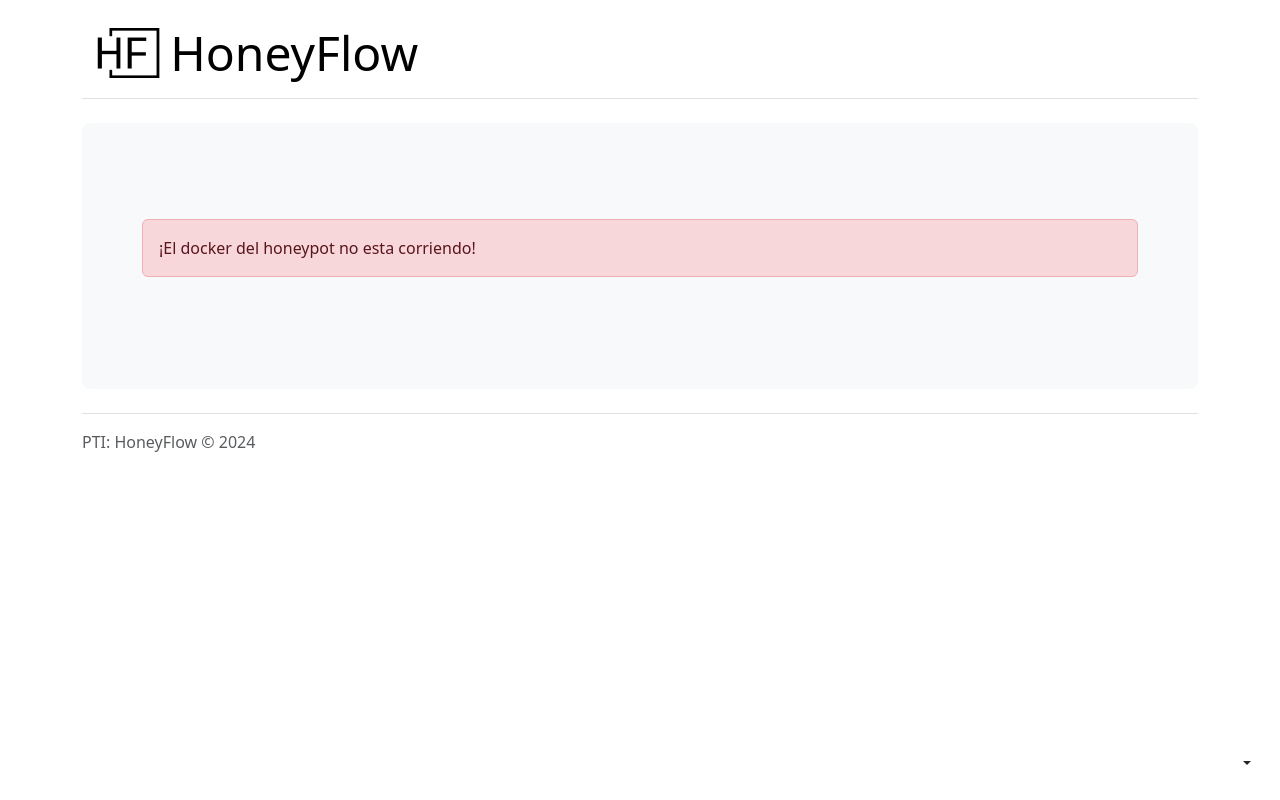
After one commit to marcelca02/Honeyflow, a Flask app: page /stop_honeypot in a window 1280 px wide. The commit adds this page. Run offline with Flask 3, Linux system fonts and the light colour scheme.

Commit message:
deploy and stop honeypot (docker) added. [+] Py File: run_docker_cowrie.py + more templates + modif routes.py

```diff
--- a/server/app/routes.py
+++ b/server/app/routes.py
@@ -1,12 +1,50 @@
-from flask import Blueprint, render_template
+import subprocess
+#import docker
+from flask import Blueprint, render_template, request
 
 
 routes = Blueprint('routes', __name__)
+
+# Variable global para saber si el docker del honeypot esta corriendo o no
+docker_running = False
+
 
 @routes.route('/')
 def home():
     return render_template('index.html')
 
+
 @routes.route('/deploy_honeypot')
 def deploy_honeypot():
     return render_template('deploy_honeypot.html')
+
+
+@routes.route('/ejecutar_docker', methods=['POST'])
+def ejecutar_docker():
+    global docker_running # indicamos que se usa la variable global
+    proceso = subprocess.run(['python3', 'run_docker_cowrie.py'])
+    if proceso.returncode == 0:
+        docker_running = True
+        return render_template('resultado_honeypot.html', deploy=True, exito=True)
+    else:
+        docker_running = False # no haria falta si ya es False por defecto
+        return render_template('resultado_honeypot.html', deploy=True, exito=False)
+
+
+@routes.route('/stop_honeypot')
+def stop_honeypot():
+    return render_template('stop_honeypot.html', docker_running=docker_running)
+
+
+@routes.route('/stop_docker', methods=['POST'])
+def stop_docker():
+    global docker_running
+    # de momento solo habra un resultado solo uno corriendo
+    proceso = subprocess.run(['docker', 'ps', '-a', '--filter', 'ancestor=honeypot1:v1','--format', '{{.ID}}'], stdout=subprocess.PIPE, stderr=subprocess.PIPE)
+    container_id = proceso.stdout.decode().strip()
+    proceso2 = subprocess.run(['docker', 'stop', container_id])
+    if proceso2.returncode == 0:
+        docker_running = False
+        return render_template('resultado_honeypot.html', deploy=False, exito=True)
+    else:
+        return render_template('resultado_honeypot.html', deploy=False, exito=False)
--- a/server/app/templates/base.html
+++ b/server/app/templates/base.html
@@ -67,7 +67,7 @@
     {% endblock %}
 
     <footer class="pt-3 mt-4 text-body-secondary border-top">
-      &copy; 2024
+      PTI: HoneyFlow &copy; 2024
     </footer>
   </div>
 </main>
--- a/server/app/templates/index.html
+++ b/server/app/templates/index.html
@@ -5,8 +5,8 @@
       <div class="container-fluid py-5">
         <h1 class="display-5 fw-bold">Proyecto de PTI: HoneyFlow</h1>
         <p class="col-md-8 fs-4">Aqui explicamos las cosas.</p>
-        <a  href="{{ url_for('routes.deploy_honeypot') }}"  class="btn btn-primary btn-lg" type="button">Deploy Honeypot</a>
-        <a class="btn btn-primary btn-lg" type="button">Example2 button</a>
+        <a href="{{ url_for('routes.deploy_honeypot') }}"  class="btn btn-primary btn-lg" type="button">Deploy Honeypot</a>
+        <a href="{{ url_for('routes.stop_honeypot') }}" class="btn btn-primary btn-lg" type="button">Stop Honeypot</a>
       </div>
     </div>
 
--- /dev/null
+++ b/server/app/templates/stop_honeypot.html
@@ -0,0 +1,20 @@
+{% extends "base.html" %}
+{% block content %}
+
+    <div class="p-5 mb-4 bg-body-tertiary rounded-3">
+      <div class="container-fluid py-5">
+
+        {% if docker_running %}
+            <p class="col-md-8 fs-4">Pulsa para PARAR el honeypot</p>
+            <form action="/stop_docker" method="post">
+                <button type="submit" class="btn-primary btn btn-lg">Stop</button>
+            </form>
+        {% else %}
+            <div class="alert alert-danger" role="alert">
+                ¡El docker del honeypot no esta corriendo!
+            </div>
+        {% endif %}
+      </div>
+    </div>
+
+{% endblock %}
```
Also changed, not shown: server/app/run_docker_cowrie.py (added, +45 -0 lines), server/app/templates/deploy_honeypot.html (+8 -2 lines), server/app/templates/resultado_honeypot.html (added, +30 -0 lines).
